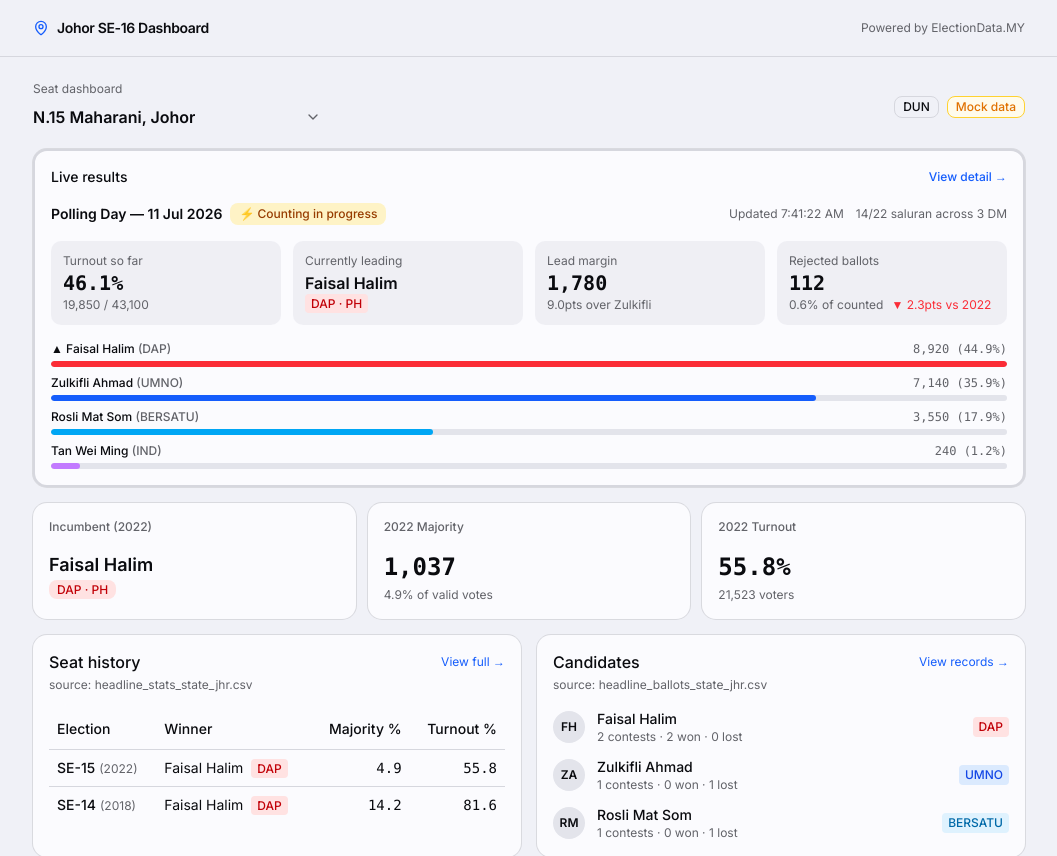
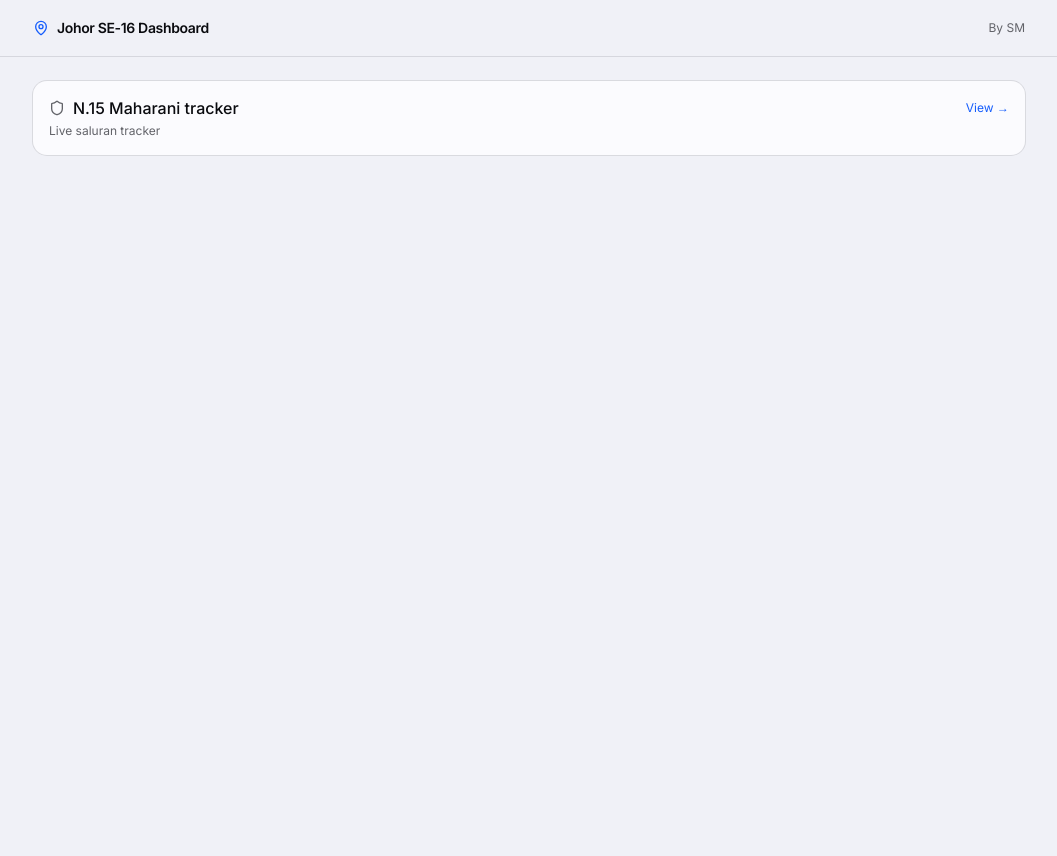
Before and after one commit to shaffanmohd/prn-dashboard, a Next.js app: page / in a window 1280 px wide. Shown: the top 856 px of the page, without its empty margins (111-1168 px from the left). Built offline with nearby package versions, Linux system fonts and the light colour scheme.

Commit message:
update navbar and hide unfinished things

```diff
--- a/src/app/page.tsx
+++ b/src/app/page.tsx
@@ -43,13 +43,13 @@ export default function DashboardPage() {
       <Navbar />
       <main className="min-h-screen bg-background">
         <div className="max-w-5xl mx-auto px-4 py-6 space-y-4">
-          <SeatPicker seats={MOCK_SEATS} selected={slug} onChange={setSlug} />
+          {/* <SeatPicker seats={MOCK_SEATS} selected={slug} onChange={setSlug} />
           <LivePanel slug={slug} live={live} />
           <StatCards stats={latestStats} winner={latestWinner} />
           <div className="grid grid-cols-1 md:grid-cols-2 gap-4">
             <SeatHistoryCard ballots={seatBallots} stats={seatStats} />
             <CandidatesCard ballots={seatBallots} />
-          </div>
+          </div> */}
           <Card
             className="cursor-pointer hover:shadow-md transition-shadow border-dashed"
             onClick={() => router.push(`/dashboard/${slug}/ground-ops`)}
@@ -58,16 +58,16 @@ export default function DashboardPage() {
               <div className="flex items-center justify-between">
                 <CardTitle className="flex items-center gap-2">
                   <Shield className="h-4 w-4 text-muted-foreground" />
-                  Ground ops — internal
+                  N.15 Maharani tracker
                 </CardTitle>
                 <span className="text-xs text-blue-600">View →</span>
               </div>
               <p className="text-xs text-muted-foreground">
-                Live saluran tracker · powered by Notion
+                Live saluran tracker
               </p>
             </CardHeader>
           </Card>
-          <SaluranCard rows={saluran} />
+          {/* <SaluranCard rows={saluran} /> */}
         </div>
       </main>
     </>
--- a/src/components/dashboard/Navbar.tsx
+++ b/src/components/dashboard/Navbar.tsx
@@ -11,7 +11,7 @@ export function Navbar() {
           </span>
         </div>
         <span className="text-xs text-muted-foreground">
-          Powered by ElectionData.MY
+          By SM
         </span>
       </div>
     </header>
```
